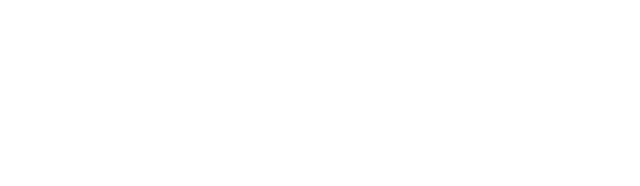
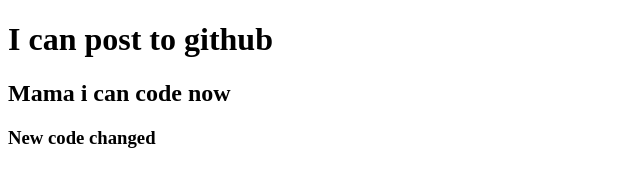
Before and after one commit to kamrul-s-hasan/my-second-repo, a plain HTML site: page index.html in a window 1280 px wide. Shown: the whole page, without its empty margins (0-640 px from the left). Drawn offline with Linux system fonts and the light colour scheme.

Commit message:
added header

```diff
--- a/index.html
+++ b/index.html
@@ -7,6 +7,8 @@
     <title>My second github repo</title>
 </head>
 <body>
-
+  <h1>I can post to github</h1>
+  <h2>Mama i can code now</h2>
+  <h3>New code changed</h3>
 </body>
 </html>
```
